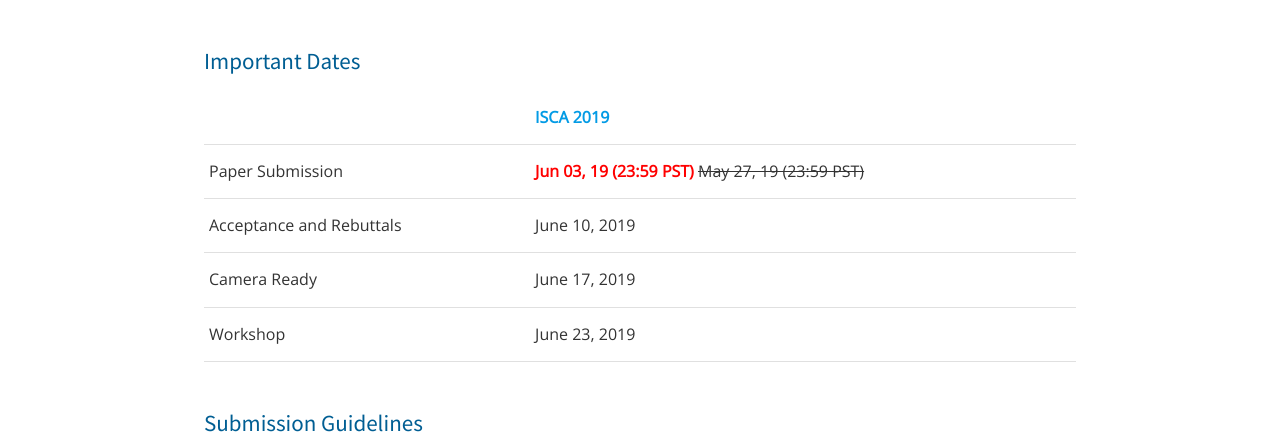
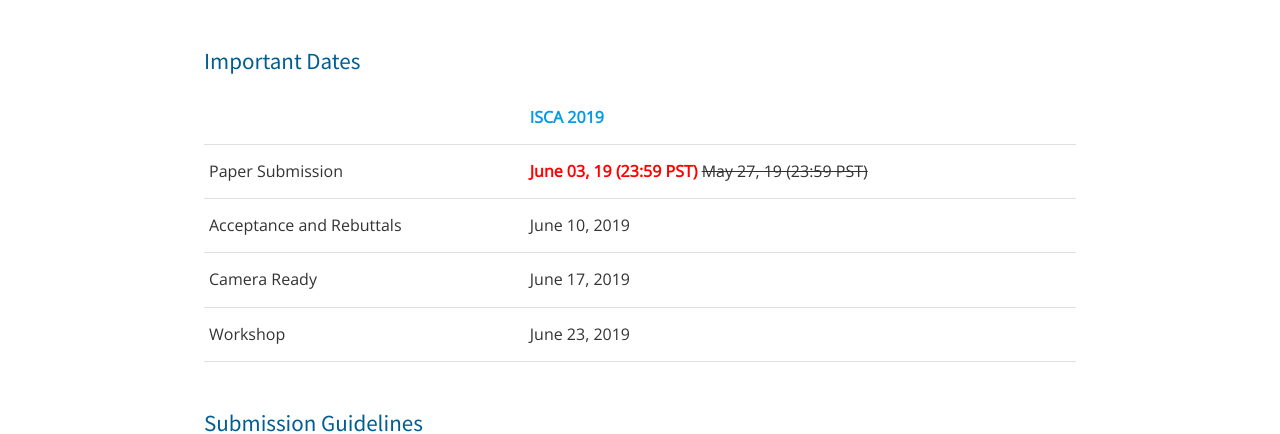
Before and after one commit to mgoldfar/emc2-web, a Jekyll site: the page built from submission.html, in a window 1280 px wide. Shown: the part 297-731 px from the top of the page. Built offline with Jekyll 4.4.1, drawn with Linux system fonts in a browser that asks for light colours.

Commit message:
Fixed date format string on submission page.

```diff
--- a/submission.html
+++ b/submission.html
@@ -41,8 +41,8 @@
                     {% for ed in upcoming_editions %}
                     <td>
                         {% if ed.submission_deadline_extended %}
-                        <strong style="color: red;">{{ ed.submission_deadline_extended|date: "%b %d, %y" }} (23:59 PST)</strong>
-                        <span style="text-decoration: line-through;">{{ ed.submission_deadline|date: "%b %d, %y" }} (23:59 PST)</span>
+                        <strong style="color: red;">{{ ed.submission_deadline_extended|date: "%B %d, %y" }} (23:59 PST)</strong>
+                        <span style="text-decoration: line-through;">{{ ed.submission_deadline|date: "%B %d, %y" }} (23:59 PST)</span>
                         {% else %}
                         <strong>{{ ed.submission_deadline|date: "%B %d, %Y" }} (23:59 PST)</strong>
                         {% endif %}
```
